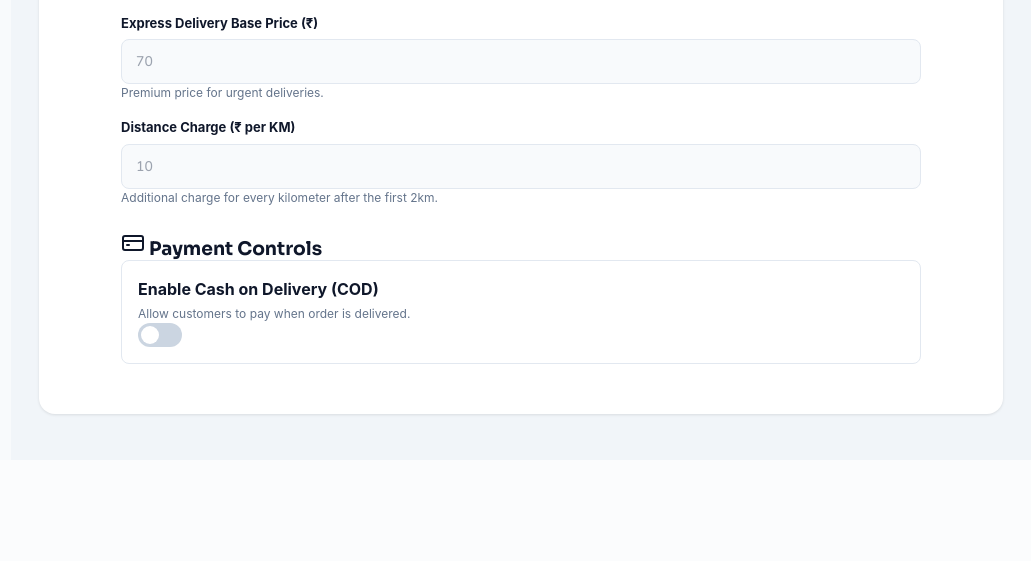
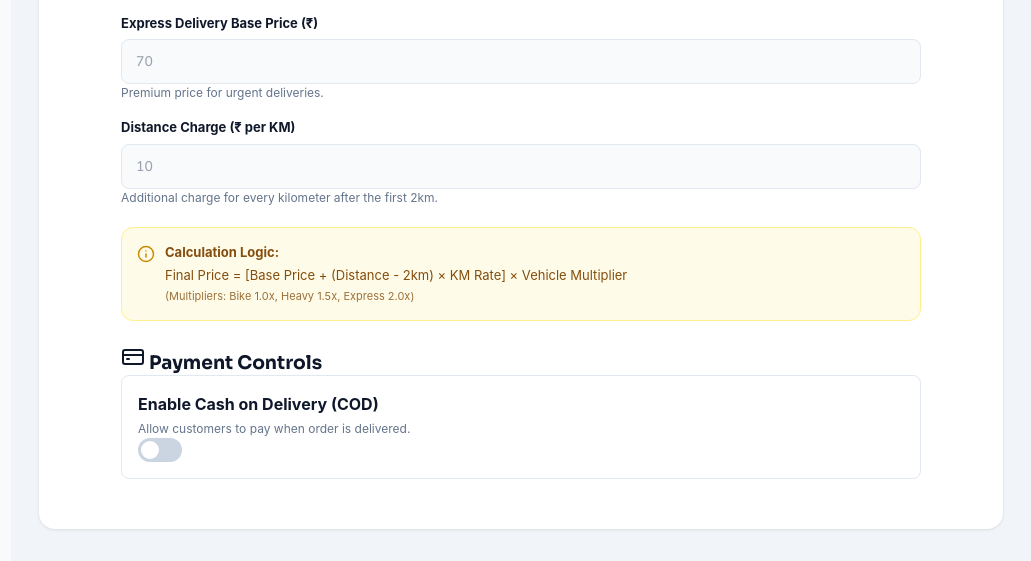
Before and after one commit to manvaasam/villagefoods, a PHP site: page /new_food/admin/settings.php in a window 1280 px wide. Shown: the part 945-1506 px from the top of the page, without its empty margins (249-1280 px from the left). Before the commit the page ends 1362 px from the top, so only its background shows below. Run offline with PHP 8.4, Linux system fonts and the light colour scheme; the visitor is signed in with stand-in values (Sample User, id 1); data that the repository does not hold is empty; some libraries are stand-ins or nearby versions.

Commit message:
docs: add pricing formula note to admin settings UI

```diff
--- a/admin/settings.php
+++ b/admin/settings.php
@@ -87,6 +87,17 @@ include 'layouts/header.php';
                     <input class="form-input" type="number" id="rapid_price_per_km" placeholder="10">
                     <p class="text-muted fs-12">Additional charge for every kilometer after the first 2km.</p>
                 </div>
+
+                <div style="margin-top: 20px; padding: 15px; background: #fefce8; border: 1px solid #fef08a; border-radius: 12px;">
+                    <div style="display: flex; gap: 10px; align-items: flex-start;">
+                        <i data-lucide="info" style="width: 18px; height: 18px; color: #ca8a04; flex-shrink: 0; margin-top: 2px;"></i>
+                        <div style="font-size: 13px; color: #854d0e; line-height: 1.5;">
+                            <strong style="display: block; margin-bottom: 4px;">Calculation Logic:</strong>
+                            Final Price = [Base Price + (Distance - 2km) × KM Rate] × Vehicle Multiplier<br>
+                            <span style="font-size: 11px; opacity: 0.8;">(Multipliers: Bike 1.0x, Heavy 1.5x, Express 2.0x)</span>
+                        </div>
+                    </div>
+                </div>
             </div>
 
             <div class="settings-section" style="margin-top: 24px;">
--- a/api/admin/settings/get_log.txt
+++ b/api/admin/settings/get_log.txt
@@ -27,3 +27,4 @@
 [2026-04-07 08:32:22] Fetched settings
 [2026-04-07 08:33:47] Fetched settings
 [2026-04-07 09:37:42] Fetched settings
+[2026-04-07 09:47:50] Fetched settings
```
